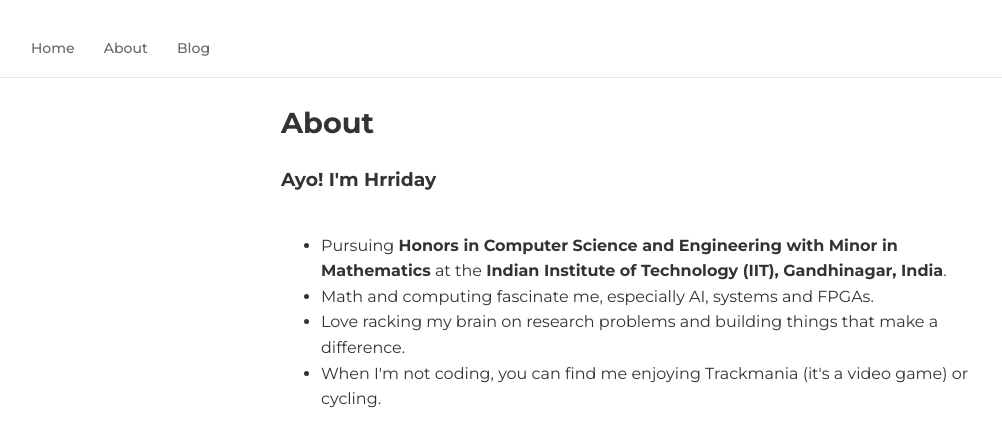
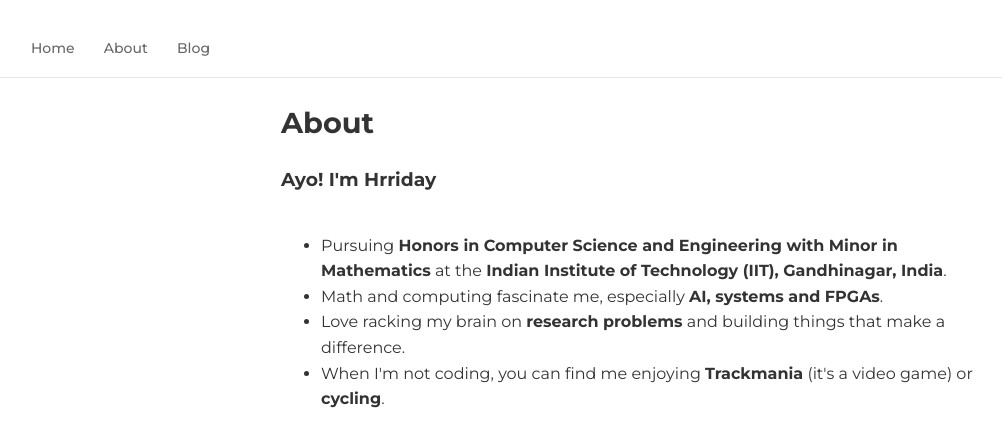
Before and after one commit to Robohrriday/Robohrriday.github.io, a Jekyll site: the page built from about.html, in a window 1280 px wide. Shown: the top 447 px of the page, without its empty margins (9-1011 px from the left). Built offline with Jekyll 4.4.1, drawn with Linux system fonts in a browser that asks for light colours.

```diff
--- a/about.html
+++ b/about.html
@@ -9,8 +9,8 @@ description: Learn more about me and my work
 <div class="about">
     <ul>
         <li>Pursuing <b>Honors in Computer Science and Engineering with Minor in Mathematics</b> at the <b>Indian Institute of Technology (IIT), Gandhinagar, India</b>.</li>
-        <li>Math and computing fascinate me, especially AI, systems and FPGAs.</li>
-        <li>Love racking my brain on research problems and building things that make a difference.</li>
-        <li>When I'm not coding, you can find me enjoying Trackmania (it's a video game) or cycling.</li>
+        <li>Math and computing fascinate me, especially <b>AI, systems and FPGAs</b>.</li>
+        <li>Love racking my brain on <b>research problems</b> and building things that make a difference.</li>
+        <li>When I'm not coding, you can find me enjoying <b>Trackmania</b> (it's a video game) or <b>cycling</b>.</li>
     </ul>
 </div>
```
